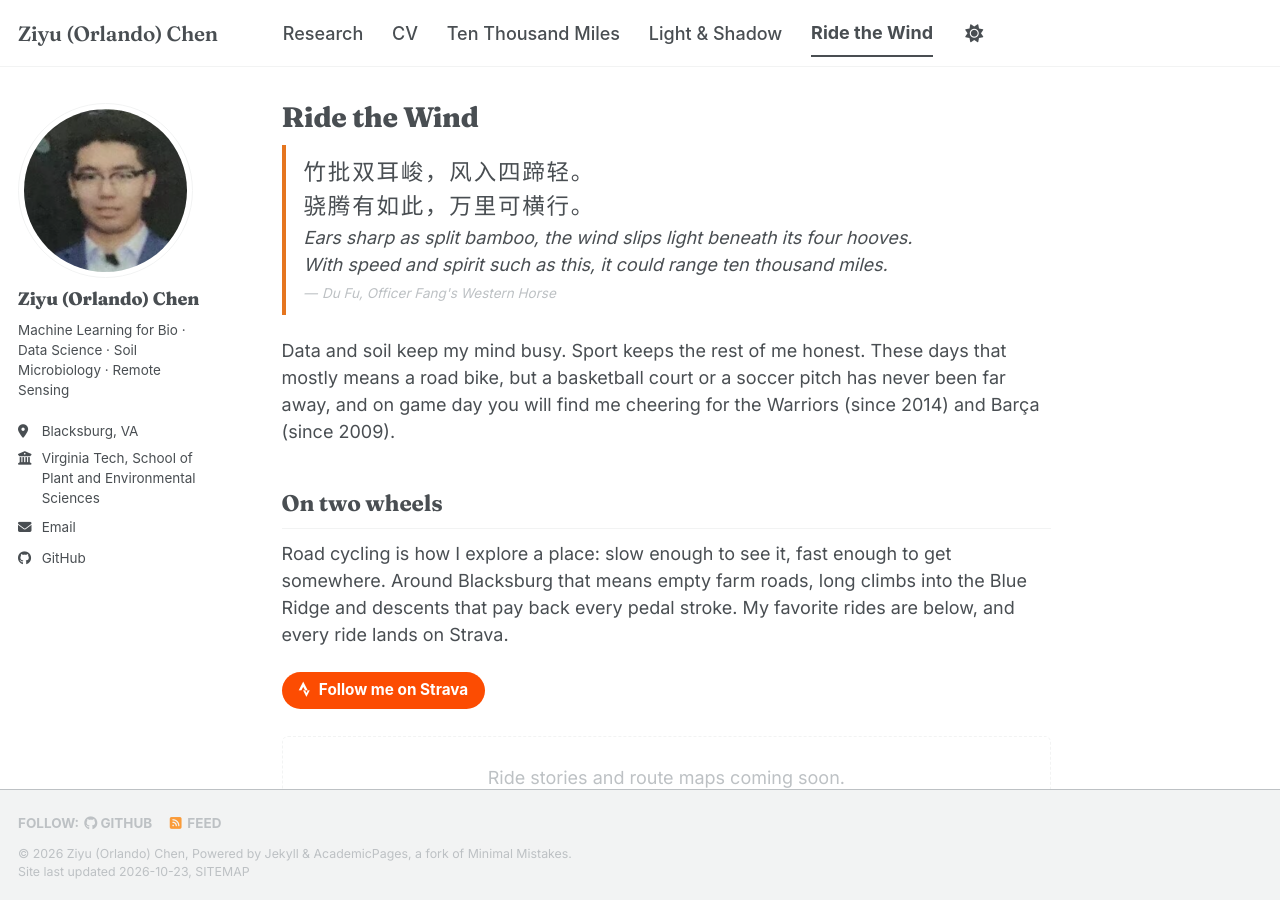
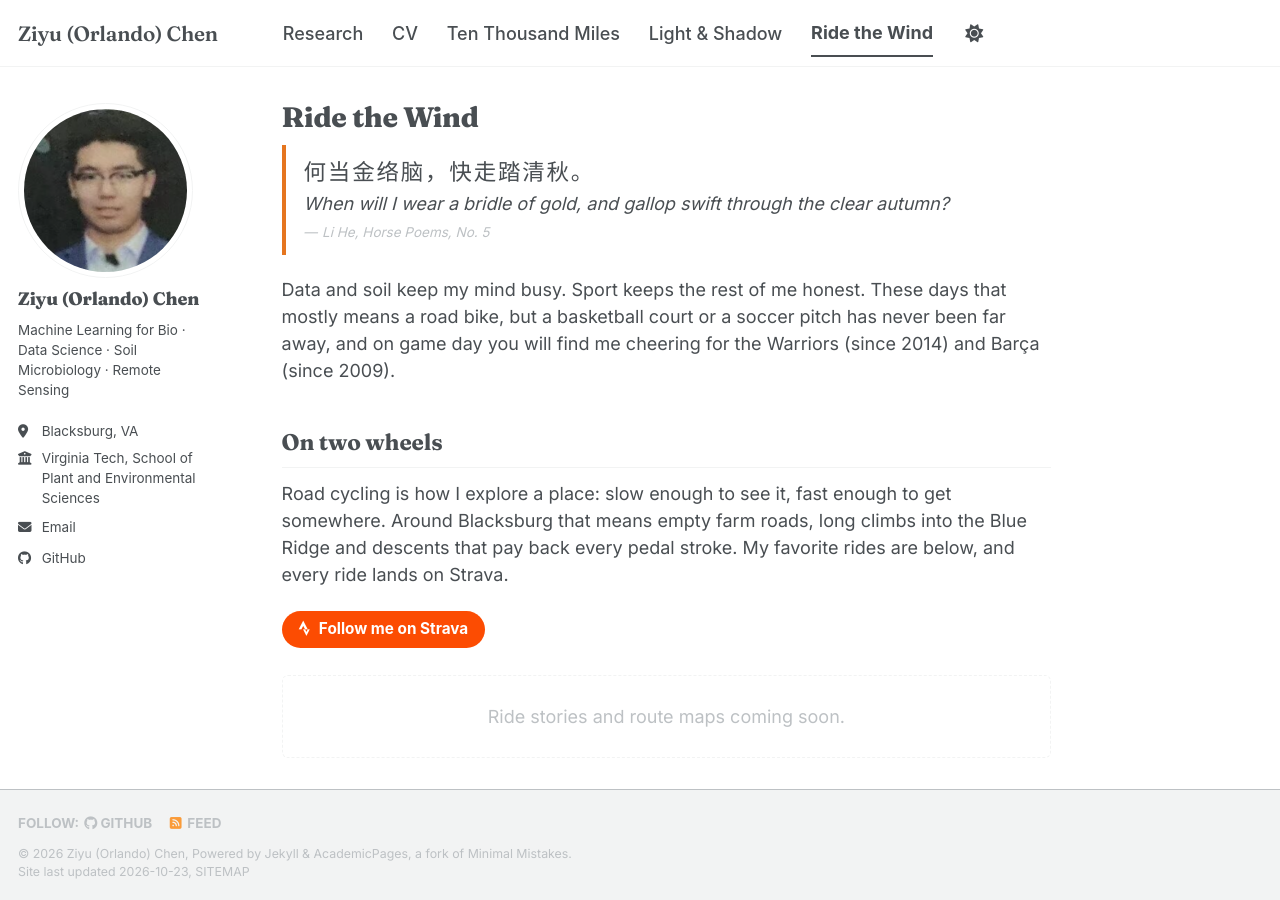
Before and after one commit to OrlandoC0111/OrlandoC0111.github.io, a Jekyll site: the page built from _pages/sports.html, in a window 1280 px wide and 900 px high. Built offline with Jekyll 4.4.1, drawn with Linux system fonts in a browser that asks for light colours; a style sheet for code colours, icons or effects is not loaded.

Commit message:
Ride the Wind epigraph: Li He, Horse Poems No. 5
Co-Authored-By: Claude Opus 5.5 <noreply@anthropic.com>

```diff
--- a/_pages/sports.html
+++ b/_pages/sports.html
@@ -12,9 +12,9 @@ redirect_from:
 <link rel="stylesheet" href="{{ base_path }}/assets/css/life.css">
 
 <blockquote class="life-epigraph">
-  <p lang="zh">竹批双耳峻，风入四蹄轻。<br>骁腾有如此，万里可横行。</p>
-  <p>Ears sharp as split bamboo, the wind slips light beneath its four hooves.<br>With speed and spirit such as this, it could range ten thousand miles.</p>
-  <cite>Du Fu, <i>Officer Fang's Western Horse</i></cite>
+  <p lang="zh">何当金络脑，快走踏清秋。</p>
+  <p>When will I wear a bridle of gold, and gallop swift through the clear autumn?</p>
+  <cite>Li He, <i>Horse Poems</i>, No. 5</cite>
 </blockquote>
 
 <p>Data and soil keep my mind busy. Sport keeps the rest of me honest. These days that mostly means a road bike, but a basketball court or a soccer pitch has never been far away, and on game day you will find me cheering for the Warriors (since 2014) and Barça (since 2009).</p>
```
